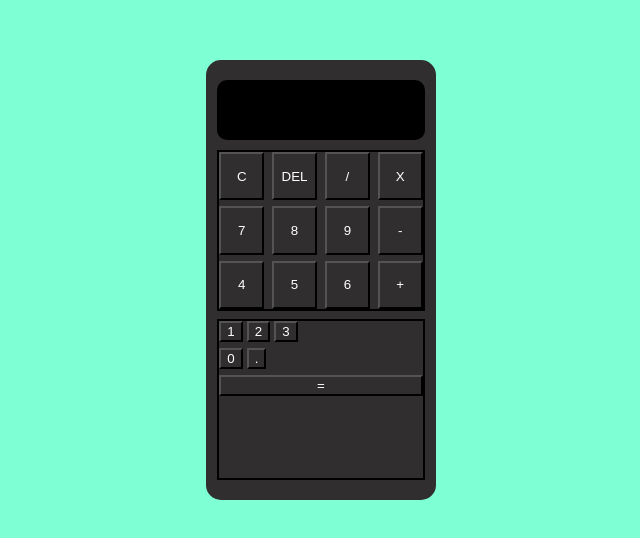
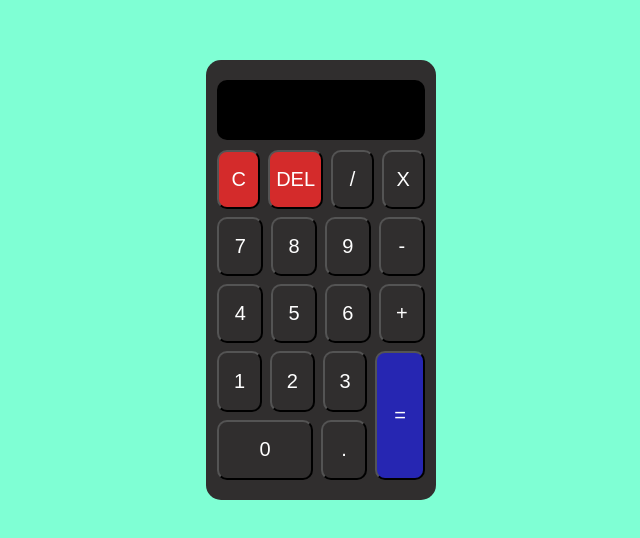
Before and after one commit to dimsfond/Calculator, a plain HTML site: page index.html in a window 1280 px wide. Shown: the part 120-658 px from the top of the page, without its empty margins (319-959 px from the left). Drawn offline with Linux system fonts and the light colour scheme.

Commit message:
Complete the styling of the calculator and the design of each button and color them

```diff
--- a/css/styles.css
+++ b/css/styles.css
@@ -57,17 +57,15 @@ body {
     color: white;
 }
 
-.top-half, .bottom-half {
-    flex: 1;
-    border: 2px solid black;
+.top-half {
     display: flex;
     flex-direction: column;
-    gap: 6px;
+    flex: 3;
+    gap: 8px;
 }
 
 .first-row, .second-row, .third-row {
     flex: 1;
-    /* border: 2px solid black; */
     display: flex;
     gap: 8px;
 }
@@ -76,12 +74,57 @@ body {
     flex: 1;
 }
 
+.bottom-half {
+    flex: 2;
+    /* border: 2px solid black; */
+    display: flex;
+    gap: 8px;
+}
 
-/* first-row, .second-row, .third-row, .fourth-row, .fifth-row, .equals{ */ */
-    /* display: flex; */
-    /* justify-content: space-between; */
-    /* gap: 8px; */
+.left-side {
+    flex: 4.5;
+    display: flex;
+    flex-direction: column;
+    gap: 8px;
+}
+
+.equals {
+    flex: 1;
+}
+
+.fourth-row, .fifth-row {
+    flex: 1;
     /* border: 2px solid black; */
-    /* height: 12%; */
-    /* flex: 1; */
-/* } */
+    display: flex;
+    gap: 8px;
+}
+
+.fourth-row button {
+    flex: 1;
+}
+
+.fifth-row {
+    display: flex;
+    /* border: 2px solid black; */
+}
+
+.fifth-row #zero {
+    flex: 2.6;
+}
+
+.fifth-row #decimal {
+    flex: 1;
+}
+
+button {
+    border-radius: 10px;
+    font-size: 20px;
+}
+
+.first-row #clear, .first-row #delete{
+    background-color: rgb(212, 43, 43);
+}
+
+.bottom-half .equals {
+    background-color: rgb(38, 38, 178);
+}
--- a/index.html
+++ b/index.html
@@ -12,8 +12,8 @@
         <div class="buttons">
             <div class="top-half">
                 <div class="first-row">
-                    <button>C</button>
-                    <button>DEL</button>
+                    <button id="clear">C</button>
+                    <button id="delete">DEL</button>
                     <button>/</button>
                     <button>X</button>
                 </div>
@@ -31,14 +31,16 @@
                 </div>
             </div>
             <div class="bottom-half">
+                <div class="left-side">
                     <div class="fourth-row">
                         <button>1</button>
                         <button>2</button>
                         <button>3</button>
                     </div>
                     <div class="fifth-row">
-                    <button>0</button>
-                    <button>.</button>
+                        <button id="zero">0</button>
+                        <button id="decimal">.</button>
+                    </div>
                 </div>
                 <button class="equals">=</button>
             </div>
```
Lines whose indentation alone changed are shown as unchanged.
